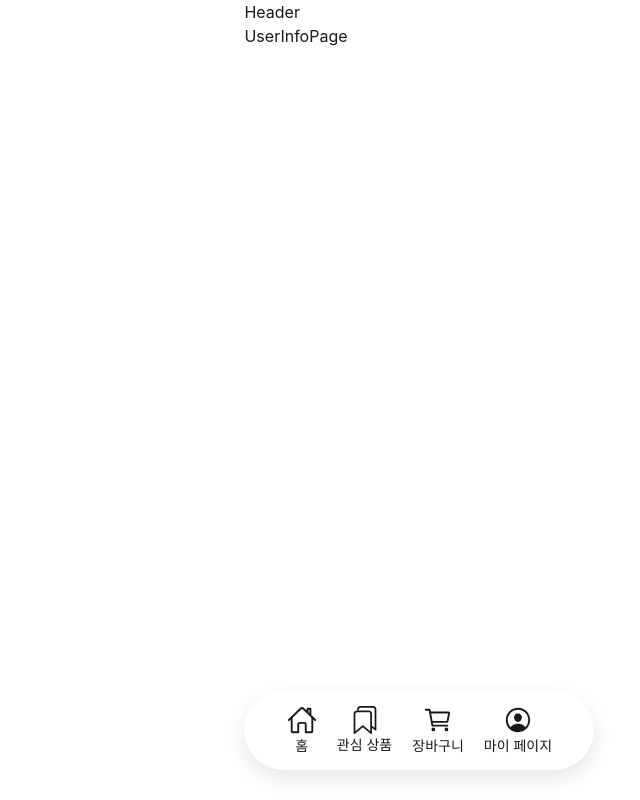
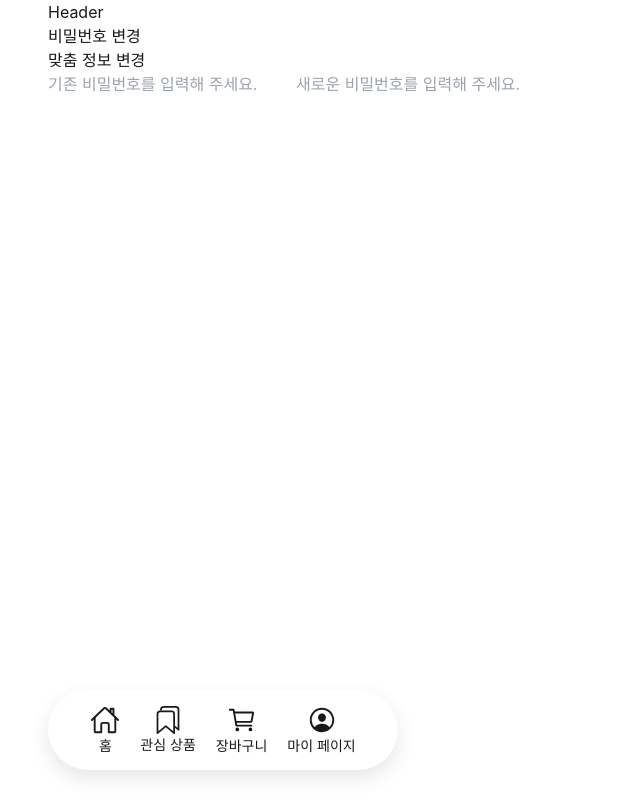
Before and after one commit to whtmdgn1409/Mini-Project-6-FE, a React (Vite) app: page /userinfo in a window 1280 px wide. Shown: the whole page, without its empty margins (344-984 px from the left). Built offline with nearby package versions, Linux system fonts and the light colour scheme; a web font is replaced by a local one.

Commit message:
[#5] Feat: 유저 정보 수정 페이지 마크업

```diff
--- a/src/pages/UserInfoPage/index.tsx
+++ b/src/pages/UserInfoPage/index.tsx
@@ -3,7 +3,18 @@ import React from 'react';
 type Props = {};
 
 const UserInfoPage = (props: Props) => {
-  return <div>UserInfoPage</div>;
+  return (
+    <div>
+      <div>
+        <h2>비밀번호 변경</h2>
+        <h2>맞춤 정보 변경</h2>
+      </div>
+      <div>
+        <input type='text' placeholder='기존 비밀번호를 입력해 주세요.' />
+        <input type='text' placeholder='새로운 비밀번호를 입력해 주세요.' />
+      </div>
+    </div>
+  );
 };
 
 export default UserInfoPage;
```
